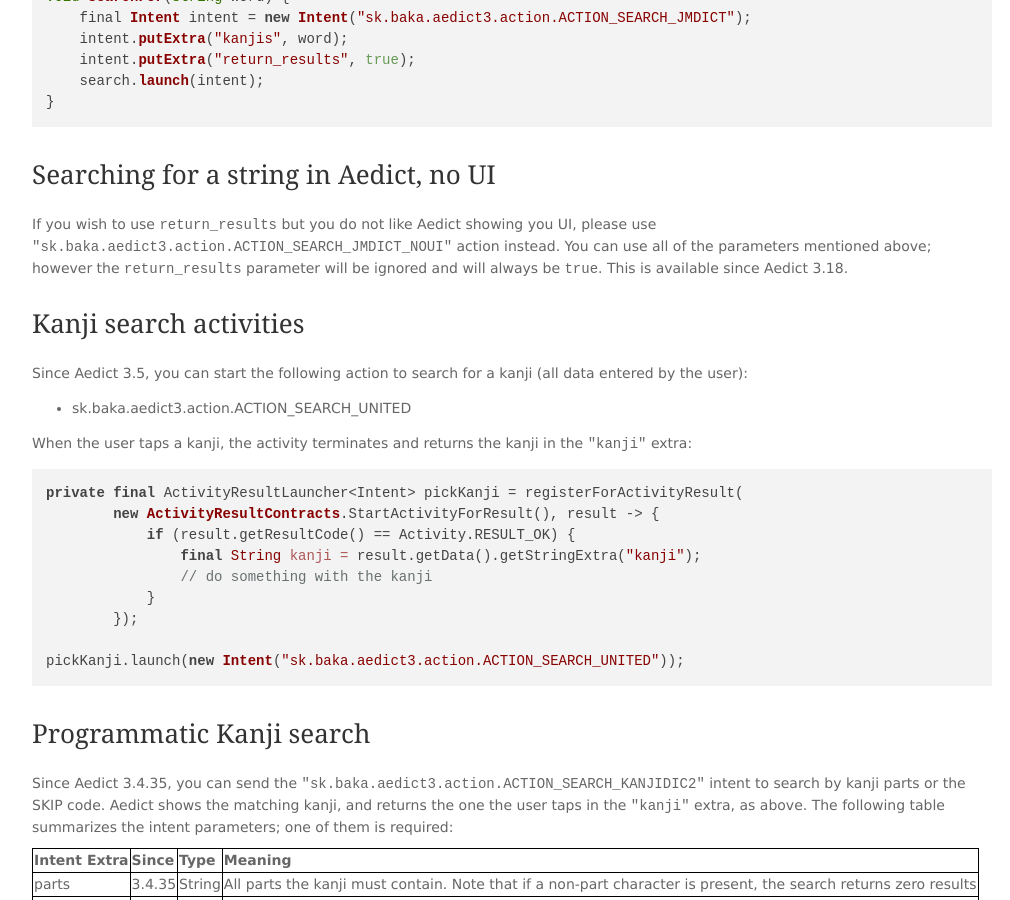
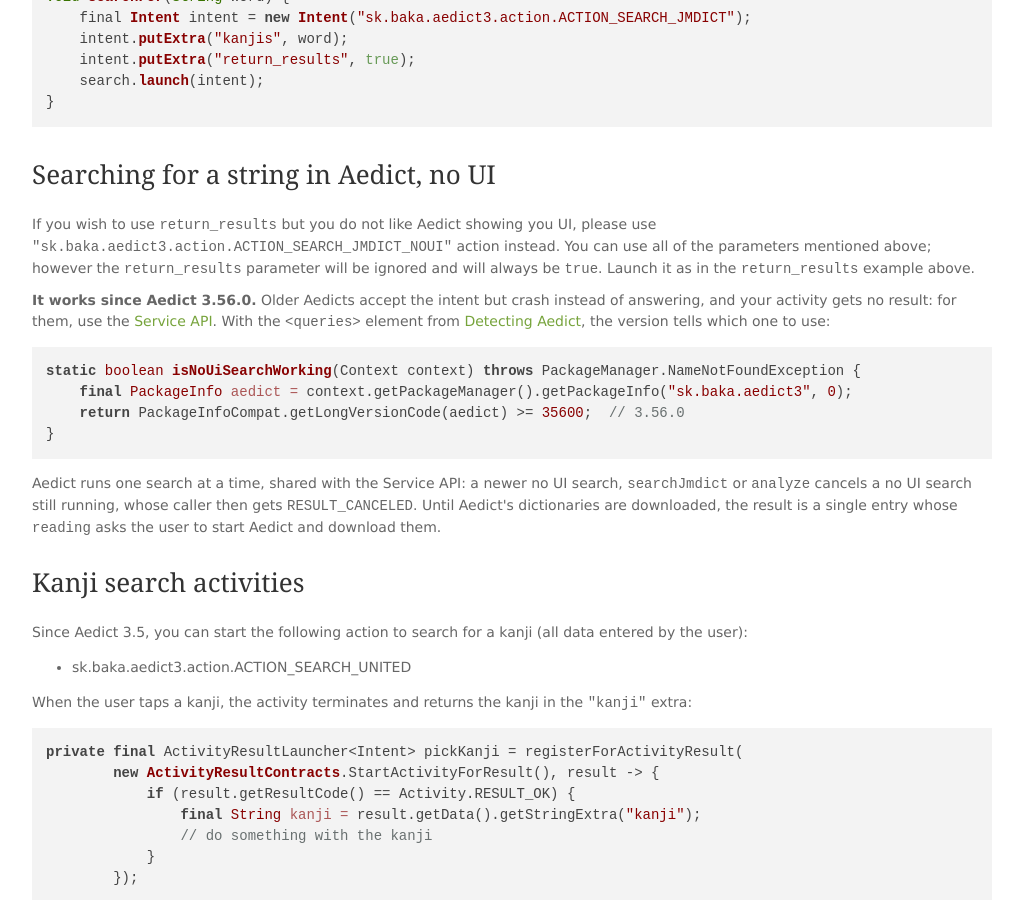
Before and after one commit to mvysny/aedict.eu, a Jekyll site: the page built from api.html, in a window 1280 px wide and 900 px high, scrolled down 2676 px. Shown: the whole window, without its empty margins (128-1138 px from the left). Built offline with Jekyll 4.4.1, drawn with Linux system fonts in a browser that asks for light colours; nearby versions of some CDN libraries; some of the changed text lies outside the part shown.

Commit message:
api.html: the no UI search works since Aedict 3.56.0; older Aedicts crash on it
Older Aedicts crash on ACTION_SEARCH_JMDICT_NOUI, and on ACTION_RESOLVE_KANJIDIC2 before the
dictionaries are downloaded; the caller gets no result. The page says so, shows a version check
for choosing the Service API instead, and documents what 3.56.0 answers: RESULT_CANCELED when a
newer search cancels a no UI one, a single entry while the dictionaries are missing.

Co-Authored-By: Claude Opus 5.5 <noreply@anthropic.com>

```diff
--- a/api.html
+++ b/api.html
@@ -37,7 +37,7 @@ page for more details.</p>
 as above. Older links of the form <code>https://aedict-online.eu/#!/はは</code> keep working.</p>
 
 <h3>From Your Android App</h3>
-<p>To query Aedict without showing its UI, use the <a href="#service">Service API</a> (since Aedict 3.30) or the <a href="#noui">no UI search</a>.</p>
+<p>To query Aedict without showing its UI, use the <a href="#service">Service API</a> (since Aedict 3.30) or the <a href="#noui">no UI search</a> (since Aedict 3.56.0).</p>
 <p>To display the Search Activity in Aedict, start the <code>"sk.baka.aedict3.action.ACTION_SEARCH_JMDICT"</code> intent with the following extras:</p>
 
 <table>
@@ -87,7 +87,13 @@ void searchFor(String word) {
 <div style="padding-top: 23px" id="noui">
 <h2>Searching for a string in Aedict, no UI</h2>
 <p>If you wish to use <code>return_results</code> but you do not like Aedict showing you UI, please use <code>"sk.baka.aedict3.action.ACTION_SEARCH_JMDICT_NOUI"</code> action instead. You can use all of the parameters mentioned above;
-however the <code>return_results</code> parameter will be ignored and will always be <code>true</code>. This is available since Aedict 3.18.</p>
+however the <code>return_results</code> parameter will be ignored and will always be <code>true</code>. Launch it as in the <code>return_results</code> example above.</p>
+<p><strong>It works since Aedict 3.56.0.</strong> Older Aedicts accept the intent but crash instead of answering, and your activity gets no result: for them, use the <a href="#service">Service API</a>. With the <code>&lt;queries&gt;</code> element from <a href="#detecting">Detecting Aedict</a>, the version tells which one to use:</p>
+<pre><code>static boolean isNoUiSearchWorking(Context context) throws PackageManager.NameNotFoundException {
+    final PackageInfo aedict = context.getPackageManager().getPackageInfo("sk.baka.aedict3", 0);
+    return PackageInfoCompat.getLongVersionCode(aedict) &gt;= 35600;  // 3.56.0
+}</code></pre>
+<p>Aedict runs one search at a time, shared with the Service API: a newer no UI search, <code>searchJmdict</code> or <code>analyze</code> cancels a no UI search still running, whose caller then gets <code>RESULT_CANCELED</code>. Until Aedict&apos;s dictionaries are downloaded, the result is a single entry whose <code>reading</code> asks the user to start Aedict and download them.</p>
 </div>
 
 <div style="padding-top: 23px">
@@ -136,6 +142,7 @@ final Intent intent = new Intent("sk.baka.aedict3.action.ACTION_RESOLVE_KANJIDIC
 intent.putExtra("kanji", "豆頭");
 resolve.launch(intent);</code></pre>
 <p>The result intent's serializable extra <code>"result"</code> is an <code>ArrayList&lt;HashMap&lt;String, String&gt;&gt;</code>, one map per kanji, non-kanji characters ignored. Each map maps a variable name (without the percent signs) to its value; for a list of variables, please see <a href="export.html">Custom Export Format</a>.</p>
+<p>Until Aedict&apos;s dictionaries are downloaded, the result is a single entry whose <code>reading</code> asks the user to start Aedict and download them; Aedict before 3.56.0 crashes instead, and your activity gets no result.</p>
 <p><strong>Since Aedict 3.31:</strong> To resolve given kanji set and show the result on-screen, in Aedict&apos;s activity:</p>
 <pre><code>final Intent intent = new Intent("sk.baka.aedict3.action.ACTION_RESOLVE_KANJIS");
 intent.putExtra("kanjis", "豆頭");
@@ -194,5 +201,5 @@ startActivity(intent);</code></pre>
 <tr><td><code>analyze(sentence, id)</code></td><td>Splits a Japanese sentence into words, as the search&apos;s analysis fallback does. The first entry is the whole sentence, its <code>furigana</code> the sentence with readings.</td><td><code>onResult(id, entries)</code></td></tr>
 <tr><td><code>analyzeKanjipad(coords, forceFuzzy1Out, forceFuzzy2Out)</code></td><td>Recognizes a drawn kanji. <code>coords</code> holds 4 numbers per stroke: start x, start y, end x, end y, in any unit, y pointing down. With either flag true, kanji with up to two strokes more or fewer match too.</td><td><code>onKanjis(kanjis)</code></td></tr>
 </table>
-<p>The entries are maps as in <code>return_results</code> above. A request sent before the service connects waits, and goes out once it does. Aedict runs one search at a time: a new <code>searchJmdict</code> or <code>analyze</code> cancels the one still running, which then gets no reply, and the <code>id</code> tells which request a reply answers; a new drawing likewise cancels the previous one. Until Aedict&apos;s dictionaries are downloaded, every request but a drawing gets a single entry whose <code>reading</code> asks the user to start Aedict and download them.</p>
+<p>The entries are maps as in <code>return_results</code> above. A request sent before the service connects waits, and goes out once it does. Aedict runs one search at a time: a new <code>searchJmdict</code>, <code>analyze</code> or <a href="#noui">no UI search</a> cancels the one still running, which then gets no reply, and the <code>id</code> tells which request a reply answers; a new drawing likewise cancels the previous one. Until Aedict&apos;s dictionaries are downloaded, every request but a drawing gets a single entry whose <code>reading</code> asks the user to start Aedict and download them.</p>
 </div>
```
